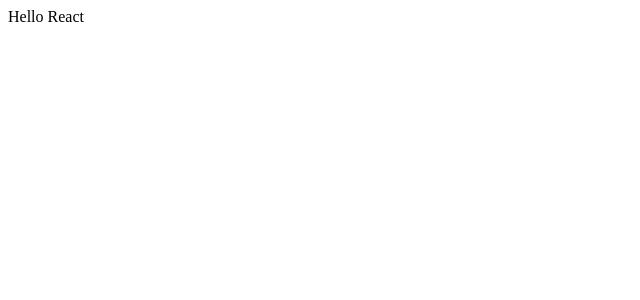
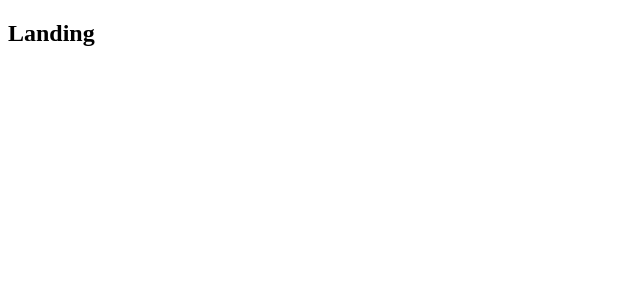
Before and after one commit to jilianggqq/React_Node_Mongo, a React (Create React App) app in the folder client/: page / in a window 1280 px wide. Shown: the top 300 px of the page, without its empty margins (0-640 px from the left). Built offline with nearby package versions, Linux system fonts and the light colour scheme.

Commit message:
add some components to app.jsx

```diff
--- a/client/src/components/App.jsx
+++ b/client/src/components/App.jsx
@@ -1,7 +1,24 @@
 import React from "react";
+// BrowserRouter is looking at current URL, and the changes a set of components that are visible on the screen at any given time.
+import { BrowserRouter, Route } from "react-router-dom";
+
+const Header = () => <h2>Header</h2>;
+const Dashboard = () => <h2>Dashboard</h2>;
+const Surveynew = () => <h2>Surveynew</h2>;
+const Landing = () => <h2>Landing</h2>;
 
 const App = () => {
-  return <div>Hello React</div>;
+  return (
+    <div>
+      <BrowserRouter>
+        <div>
+          <Route exact path="/" component={Landing} />
+          <Route exact path="/surveys" component={Dashboard} />
+          <Route exact path="/surveys/new" component={Surveynew} />
+        </div>
+      </BrowserRouter>
+    </div>
+  );
 };
 
 export default App;
```
